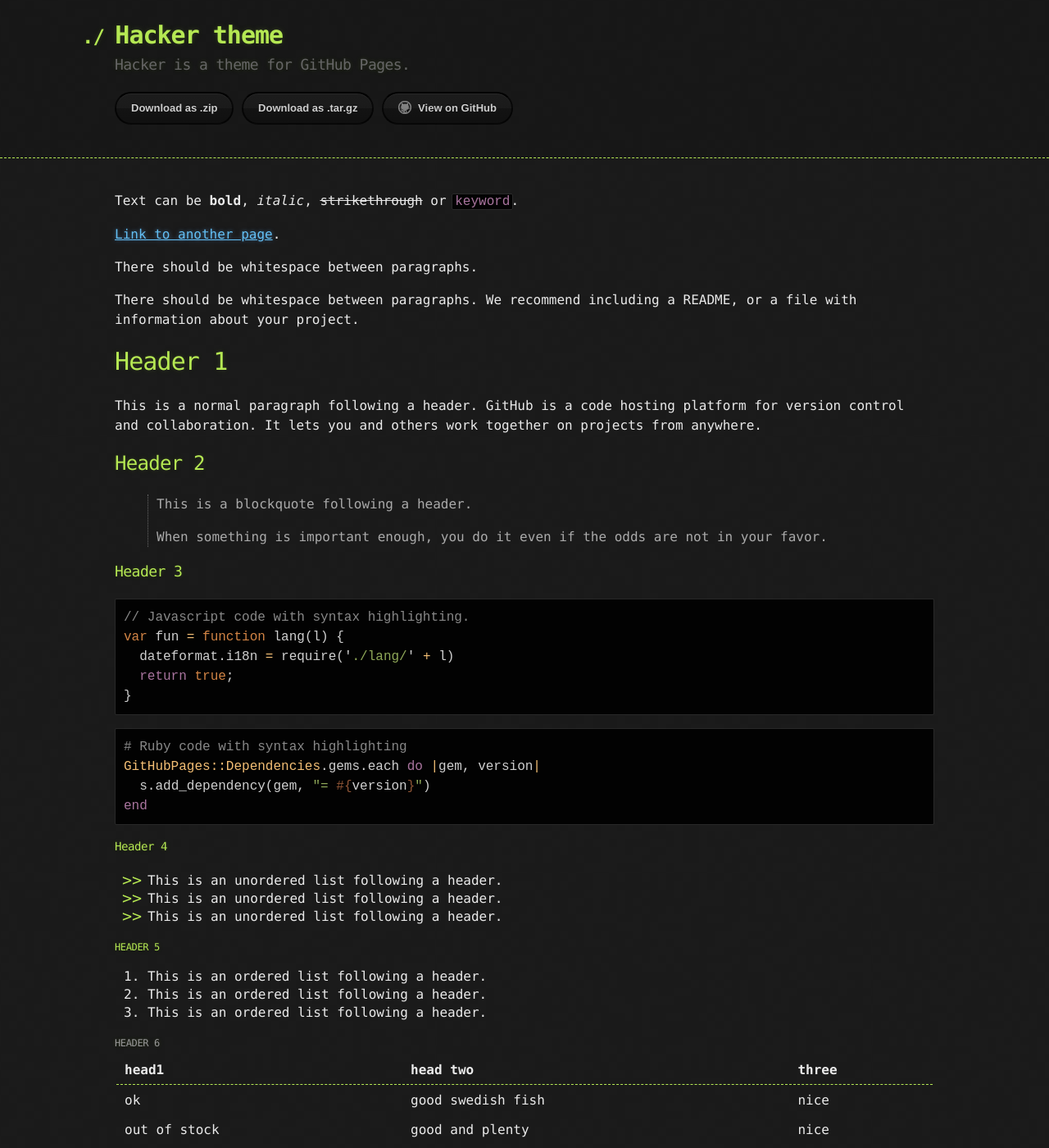
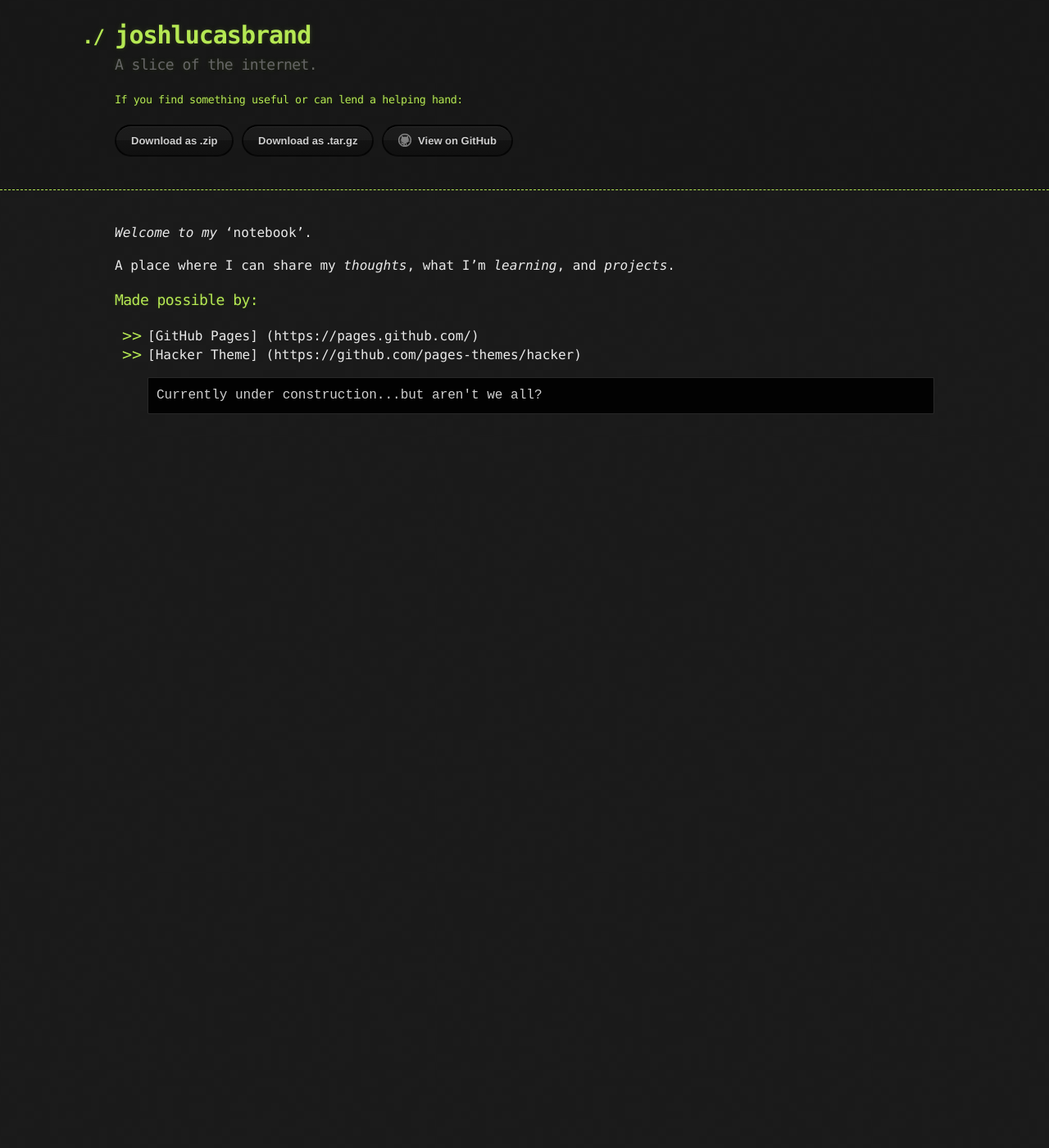
Before and after one commit to joshlucasbrand/joshlucasbrand.github.io, a Jekyll site: the page built from index.md, in a window 1280 px wide and 1400 px high. Shown: the whole window at 82% size. Built offline with Jekyll 4.4.1, drawn with Linux system fonts in a browser that asks for light colours; some of the changed text lies outside the part shown.

Commit message:
Getting started!

````diff
--- a/_config.yml
+++ b/_config.yml
@@ -1,5 +1,5 @@
-title: Hacker theme
-description: Hacker is a theme for GitHub Pages.
+title: joshlucasbrand
+description: A slice of the internet.
 show_downloads: true
 google_analytics:
 theme: jekyll-theme-hacker
--- a/_layouts/default.html
+++ b/_layouts/default.html
@@ -3,6 +3,7 @@
   <head>
     <meta charset='utf-8'>
     <meta http-equiv="X-UA-Compatible" content="IE=edge">
+     <link rel="shortcut icon" type="image/x-icon" href="favicon.ico">
     <meta name="viewport" content="width=device-width, initial-scale=1">
     <link rel="stylesheet" href="{{ '/assets/css/style.css?v=' | append: site.github.build_revision | relative_url }}">
 
@@ -18,6 +19,7 @@
 
         <section id="downloads">
           {% if site.show_downloads %}
+            <h5>If you find something useful or can lend a helping hand:</h5>
             <a href="{{ site.github.zip_url }}" class="btn">Download as .zip</a>
             <a href="{{ site.github.tar_url }}" class="btn">Download as .tar.gz</a>
           {% endif %}
--- a/index.md
+++ b/index.md
@@ -1,123 +1,13 @@
 ---
 layout: default
 ---
+_Welcome to my_ 'notebook'.
 
-Text can be **bold**, _italic_, ~~strikethrough~~ or `keyword`.
+A place where I can share my _thoughts_, what I'm _learning_, and _projects_.
 
-[Link to another page](./another-page.html).
-
-There should be whitespace between paragraphs.
-
-There should be whitespace between paragraphs. We recommend including a README, or a file with information about your project.
-
-# Header 1
-
-This is a normal paragraph following a header. GitHub is a code hosting platform for version control and collaboration. It lets you and others work together on projects from anywhere.
-
-## Header 2
-
-> This is a blockquote following a header.
->
-> When something is important enough, you do it even if the odds are not in your favor.
-
-### Header 3
-
-```js
-// Javascript code with syntax highlighting.
-var fun = function lang(l) {
-  dateformat.i18n = require('./lang/' + l)
-  return true;
-}
+### Made possible by:
+*   [GitHub Pages] (https://pages.github.com/)
+*   [Hacker Theme] (https://github.com/pages-themes/hacker)
 ```
-
-```ruby
-# Ruby code with syntax highlighting
-GitHubPages::Dependencies.gems.each do |gem, version|
-  s.add_dependency(gem, "= #{version}")
-end
+Currently under construction...but aren't we all?
 ```
-
-#### Header 4
-
-*   This is an unordered list following a header.
-*   This is an unordered list following a header.
-*   This is an unordered list following a header.
-
-##### Header 5
-
-1.  This is an ordered list following a header.
-2.  This is an ordered list following a header.
-3.  This is an ordered list following a header.
-
-###### Header 6
-
-| head1        | head two          | three |
-|:-------------|:------------------|:------|
-| ok           | good swedish fish | nice  |
-| out of stock | good and plenty   | nice  |
-| ok           | good `oreos`      | hmm   |
-| ok           | good `zoute` drop | yumm  |
-
-### There's a horizontal rule below this.
-
-* * *
-
-### Here is an unordered list:
-
-*   Item foo
-*   Item bar
-*   Item baz
-*   Item zip
-
-### And an ordered list:
-
-1.  Item one
-1.  Item two
-1.  Item three
-1.  Item four
-
-### And a nested list:
-
-- level 1 item
-  - level 2 item
-  - level 2 item
-    - level 3 item
-    - level 3 item
-- level 1 item
-  - level 2 item
-  - level 2 item
-  - level 2 item
-- level 1 item
-  - level 2 item
-  - level 2 item
-- level 1 item
-
-### Small image
-
-![Octocat](https://assets-cdn.github.com/images/icons/emoji/octocat.png)
-
-### Large image
-
-![Branching](https://guides.github.com/activities/hello-world/branching.png)
-
-
-### Definition lists can be used with HTML syntax.
-
-<dl>
-<dt>Name</dt>
-<dd>Godzilla</dd>
-<dt>Born</dt>
-<dd>1952</dd>
-<dt>Birthplace</dt>
-<dd>Japan</dd>
-<dt>Color</dt>
-<dd>Green</dd>
-</dl>
-
-```
-Long, single-line code blocks should not wrap. They should horizontally scroll if they are too long. This line should be long enough to demonstrate this.
-```
-
-```
-The final element.
-```
````
Also changed, not shown: favicon.ico (added).
